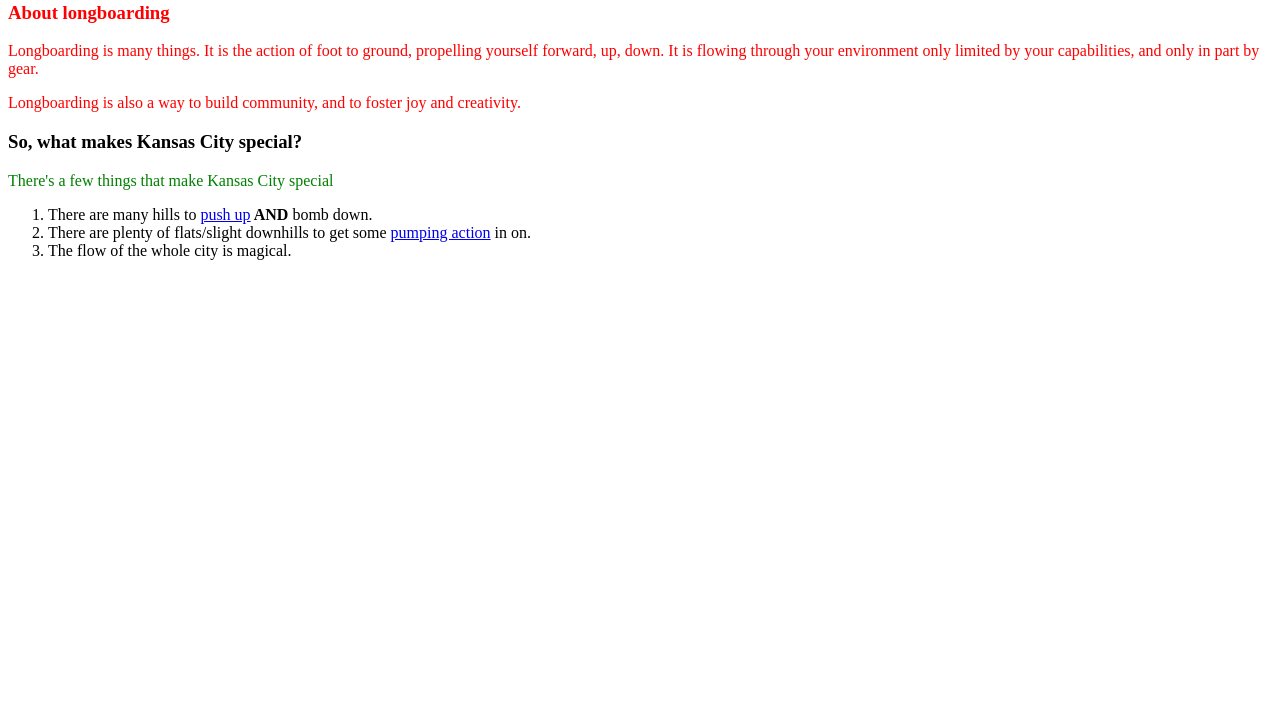
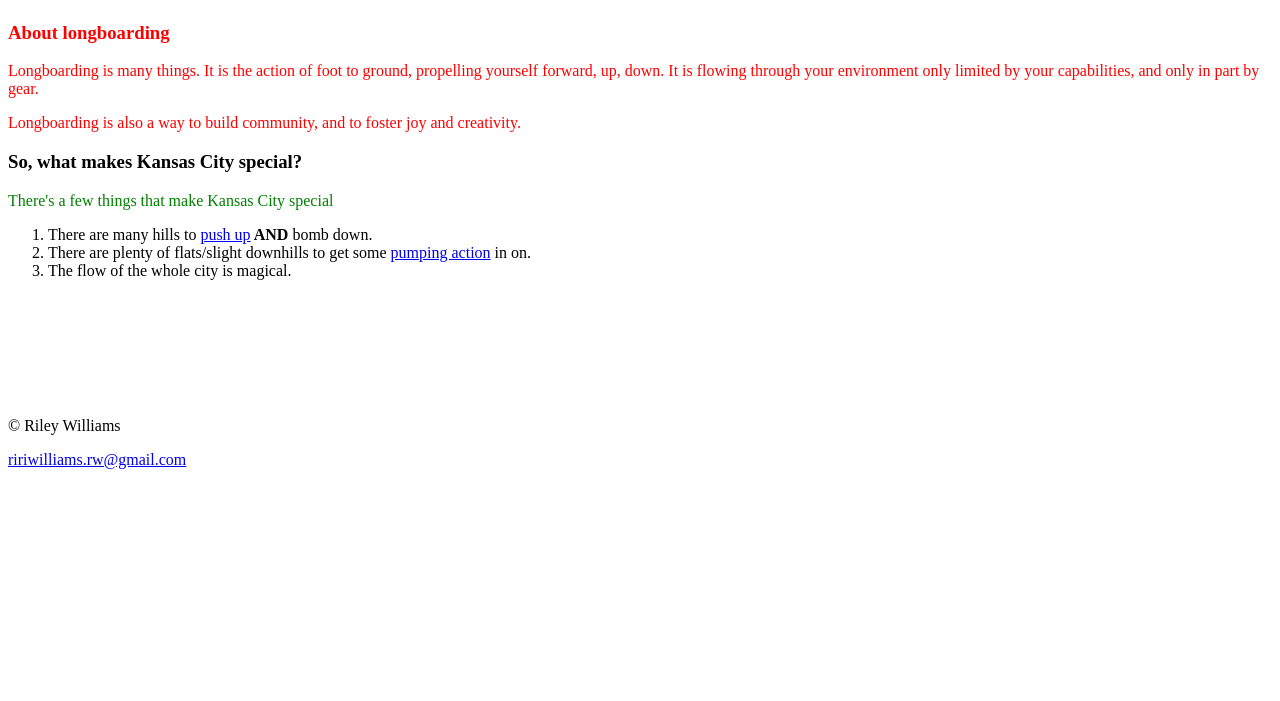
Before and after one commit to LaunchCodeAllhubs/js-assignment-4-html-me-something-ririthewizard, a website: page index.html in a window 1280 px wide. Shown: the part 99-800 px from the top of the page. Drawn offline with Linux system fonts and the light colour scheme.

Commit message:
Added footer with height and width

```diff
--- a/index.html
+++ b/index.html
@@ -25,4 +25,8 @@
                </div>
          </div>
    </body>
+   <footer>
+      <p>&copy; Riley Williams</p>
+      <p><a href="mailto:ririwilliams.rw@gmail.com">ririwilliams.rw@gmail.com</a></p>
+   </footer>
 </html>
--- a/styles.css
+++ b/styles.css
@@ -4,11 +4,13 @@ h1 {
     margin: 20px, 50px;
     text-align: center;
     font-size: 40px;
+    padding: 10px;
 }
 
-body{
+body {
     margin: 8px;
     display: block;
+    margin-bottom: 300px;
 }
 
 #mainHeading{
@@ -18,3 +20,11 @@ body{
 .funParagraph{
     color:green;
 }
+
+footer {
+    position: absolute;
+    bottom: 0;
+    width: 100%;
+    height:300px;
+    text-align: left;
+}
```
